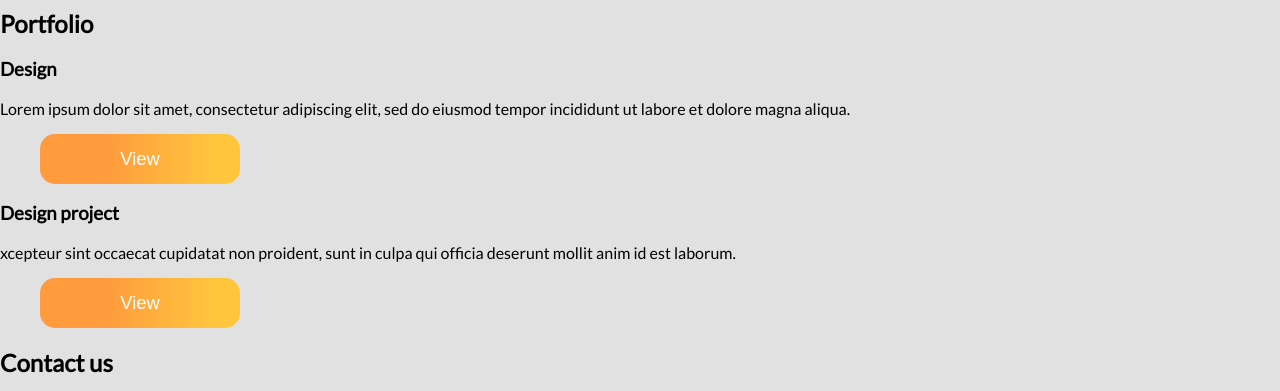
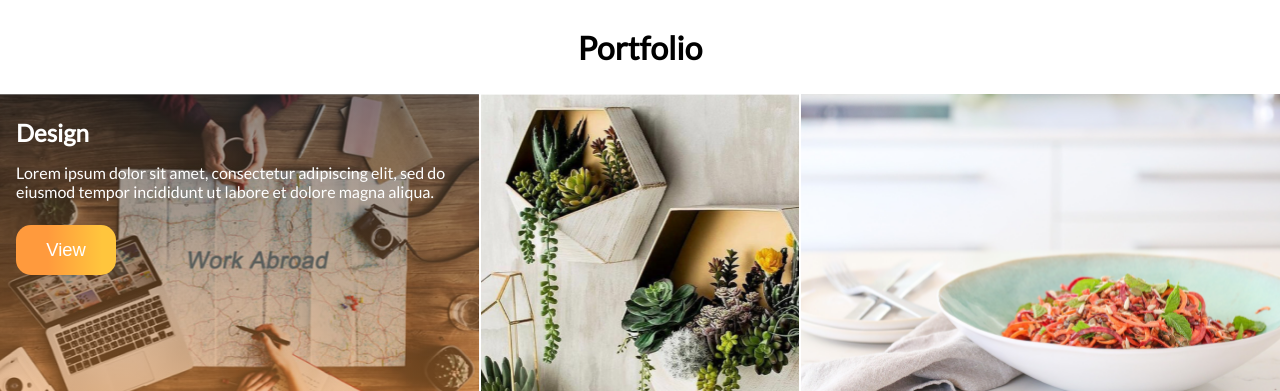
Before and after one commit to ArturGacek/portfolio, a plain HTML site: page index.html in a window 1280 px wide. Shown: the part 1930-2321 px from the top of the page. Drawn offline with Linux system fonts and the light colour scheme.

Commit message:
portfolie section done

```diff
--- a/index.html
+++ b/index.html
@@ -81,7 +81,6 @@
             </ul>
         </section>
         <section class="portfolio-section">
-            <div class="container">
             <h2 class="portfolio-section__header">Portfolio</h2>
             <div class="portfolio-section__content">
                 <div class="portfolio-section__project">
@@ -99,7 +98,6 @@
                     <h3>Design project</h3>
                     <p class="portfolio-section__description">xcepteur sint occaecat cupidatat non proident, sunt in culpa qui officia deserunt mollit anim id est laborum.</p>
                     <button class="button">View</button>
-                    </div>
                 </div>
             </div>
         </section>
--- a/style.css
+++ b/style.css
@@ -326,7 +326,6 @@ nav {
         margin: 1.7rem auto;
     }
     .aboutMe-section__content {
-        display: grid;
         grid-template-columns: 5.5fr 6.5fr;
         grid-template-areas:
             "personalData description"
@@ -428,3 +427,139 @@ nav {
 }
 
 /*Portfolio section*/
+
+.portfolio-section {
+    padding: 0.8rem 0 2.5rem 0;
+    background-color: var(--container-color);
+}
+
+.portfolio-section__header {
+    text-align: center;
+    font-size: 2rem;
+}
+
+.portfolio-section__content {
+    color: #fff;
+    display: grid;
+    grid-gap: 2px;
+    grid-template-columns: 1fr;
+    grid-template-rows: 1fr 1fr 1fr 1fr 1fr;
+    grid-template-areas:
+    "projekt1"
+    "projekt2"
+    "projekt3"
+    "projekt4"
+    "projekt5"
+}
+
+.portfolio-section__project {
+    padding-left: 1rem;
+    opacity: 1;
+    -webkit-transition: .6s ease-in-out;
+    transition: .6s ease-in-out;
+}
+
+.portfolio-section__project:hover {
+    opacity: .8;
+}
+
+.portfolio-section__project h3 {
+    font-size: 1.2rem;
+    margin: 1.5rem 0 0 0;
+}
+.portfolio-section__description {
+    font-size: 0.8rem;
+    margin-bottom: 1.5rem;
+    max-width: 50vw;
+}
+
+.portfolio-section__project .button {
+    margin: 0;
+    width: 6.25rem;
+    height: 3.125rem;
+    border-radius: 15px;
+    margin-bottom: 0.5rem;
+}
+
+.portfolio-section__project:nth-of-type(1) {
+    height: 347px;
+    background-image:
+            linear-gradient(180deg, rgba(34, 34, 34, 0.5) 0%, rgba(255, 154, 61, 0.5) 100%),
+            url(./assets/img/portfolio1.png);
+    background-size: cover;
+    background-repeat: no-repeat;
+    background-position: center;
+    grid-area: projekt1;
+}
+
+.portfolio-section__project:nth-of-type(2) {
+
+    background-image: url(./assets/img/portfolio2.png);
+    background-size: cover;
+    background-repeat: no-repeat;
+    background-position: center;
+    grid-area: projekt2;
+}
+
+.portfolio-section__project:nth-of-type(3) {
+
+    background-image: url(./assets/img/portfolio3.png);
+    background-size: cover;
+    background-repeat: no-repeat;
+    background-position: center;
+    grid-area: projekt3;
+}
+
+.portfolio-section__project:nth-of-type(4) {
+
+    background-image: url(./assets/img/portfolio4.png);
+    background-size: cover;
+    background-repeat: no-repeat;
+    background-position: center;
+    grid-area: projekt4;
+}
+
+.portfolio-section__project:nth-of-type(5) {
+
+    background-image:
+            linear-gradient(180deg, rgba(34, 34, 34, 0.5) 0%, rgba(255, 154, 61, 0.5) 100%),
+            url(./assets/img/portfolio5.png);
+    background-size: cover;
+    background-repeat: no-repeat;
+    background-position: center;
+    grid-area: projekt5;
+}
+
+@media (min-width: 768px) {
+    .portfolio-section__content {
+        grid-template-columns: 1fr 1fr 1fr 1fr 1fr;
+        grid-template-rows: 1fr 1fr 1fr;
+        grid-template-areas:
+    "projekt1 projekt1 projekt1 projekt2 projekt2"
+    "projekt3 projekt3 projekt3 projekt4 projekt4"
+    "projekt5 projekt5 projekt5 projekt5 projekt5"
+    }
+
+    .portfolio-section__description {
+        font-size: 1rem;
+    }
+    .portfolio-section__project h3 {
+        font-size: 1.5rem;
+    }
+}
+
+@media (min-width: 1024px) {
+    .portfolio-section__content {
+        grid-template-columns: 1fr 1fr 1fr 1fr 1fr 1fr 1fr 1fr;
+        grid-template-rows: 1fr 1fr;
+        grid-template-areas:
+    "projekt1 projekt1 projekt1 projekt2 projekt2 projekt3 projekt3 projekt3"
+    "projekt4 projekt4 projekt5 projekt5 projekt5 projekt5 projekt5 projekt5"
+    }
+
+    .portfolio-section__project h3 {
+        font-size: 1.5rem;
+    }
+
+
+}
```
Lines whose indentation alone changed are shown as unchanged.
